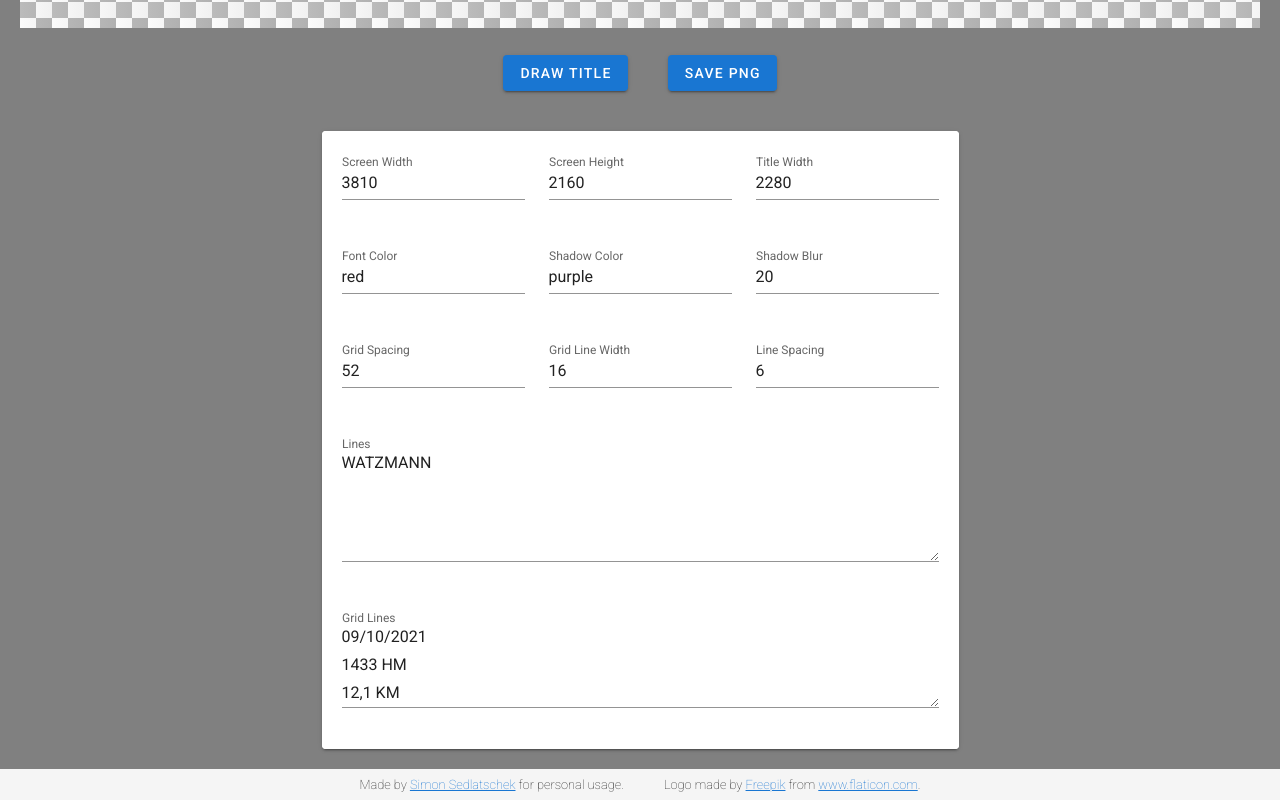
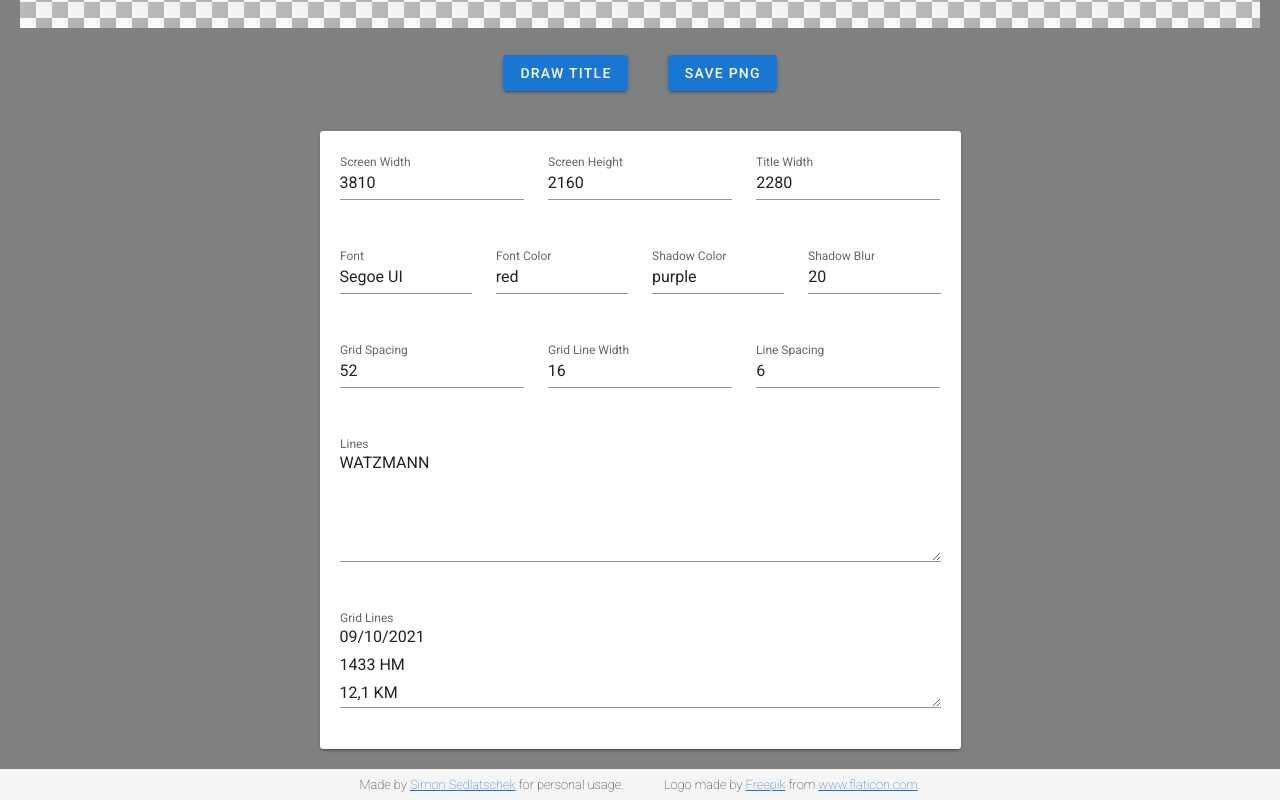
Before and after one commit to sedlatschek/title-screen-generator, a Vue app: page / in a window 1280 px wide. Shown: the part 690-1490 px from the top of the page. Built offline with nearby package versions, Linux system fonts and the light colour scheme.

Commit message:
make font configurable

```diff
--- a/src/App.vue
+++ b/src/App.vue
@@ -25,6 +25,7 @@ export default {
   data() {
     return {
       config: {
+        font: 'Segoe UI',
         screenWidth: 3810,
         screenHeight: 2160,
         titleWidth: 2280,
--- a/src/Config.vue
+++ b/src/Config.vue
@@ -29,6 +29,12 @@
           </v-col>
         </v-row>
         <v-row>
+          <v-col>
+            <v-text-field
+              @input="$emit('input', tmp)"
+              v-model="tmp.font"
+              label="Font"/>
+          </v-col>
           <v-col>
             <v-text-field
               @input="$emit('input', tmp)"
--- a/src/Preview.vue
+++ b/src/Preview.vue
@@ -38,7 +38,7 @@ export default {
   },
   methods: {
     font(fontSize) {
-      return `${fontSize}px Segoe UI`;
+      return `${fontSize}px ${this.value.font}`;
     },
     createCanvas(additionalHeight = 0) {
       const canvas = window.document.createElement('canvas');
```
